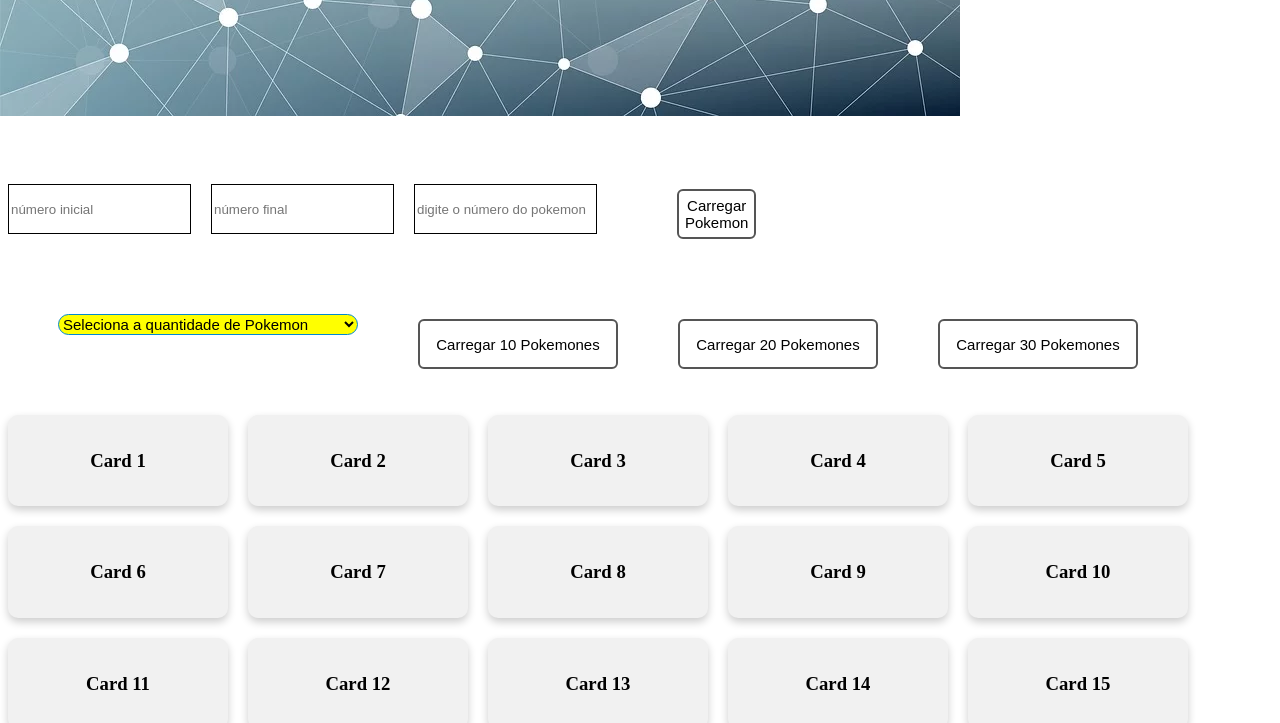
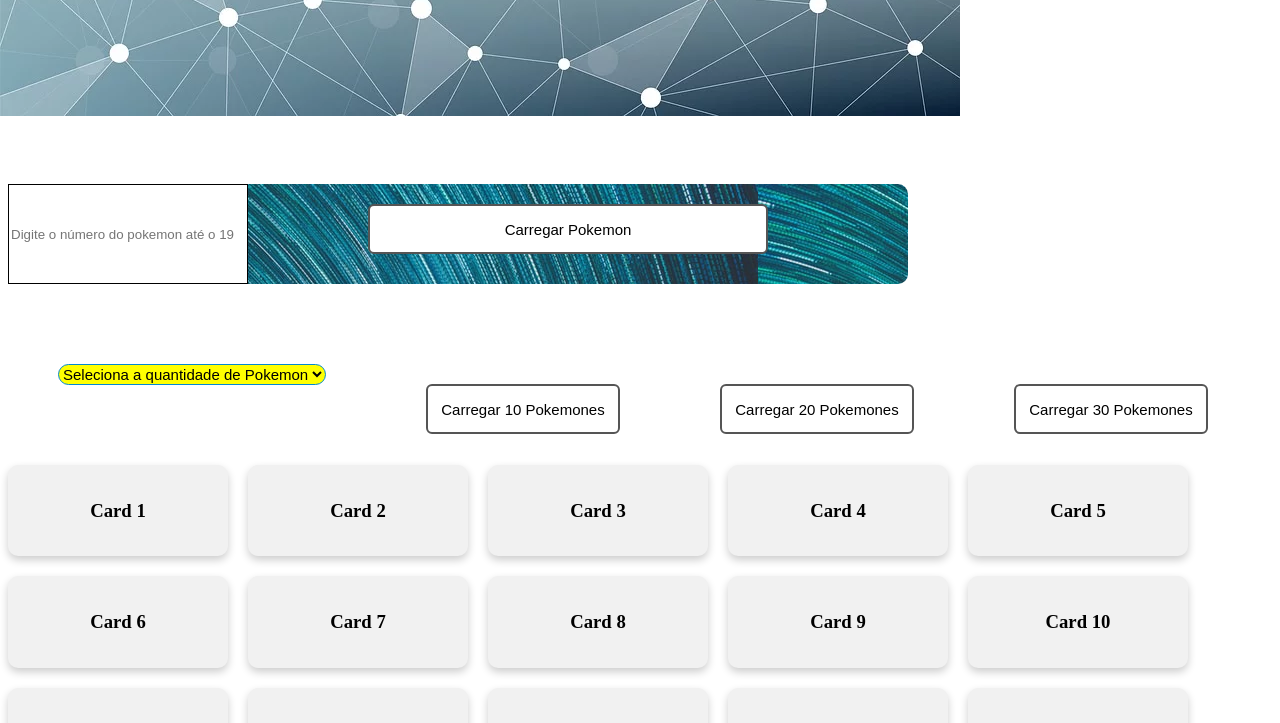
Before and after one commit to simone-art/teste1, a plain HTML site: page index.html in a window 1280 px wide. Shown: the part 524-1247 px from the top of the page. Drawn offline with Linux system fonts and the light colour scheme.

Commit message:
Revisão final de código em css e javascript

```diff
--- a/css/style.css
+++ b/css/style.css
@@ -89,11 +89,12 @@ body {
 .container-input{
     display: flex;
     flex-direction: row;
-    width: 100px;
-    height: 50px;
+    width: 900px;
+    height: 100px;
     border-radius: 10px;
     margin-top: 100px;
     margin-bottom: 80px;
+    background-image: url("../img/texture2.jpg")
 
 }
 
@@ -103,19 +104,19 @@ body {
 }
 
 .input-pokemon{
-    width: 400px;
+    width: 240px;
     margin-right: 20px;
     border: 1px solid;
 }
 
 
 .btn-information {
-    margin-top: 5px;
+    margin-top: 20px;
     font-size: 15px;
-    width: 200px;
+    width: 400px;
     height: 50px;
     border-radius: 6px;
-    margin-left: 60px;
+    margin-left: 100px;
     background-color: white;
     color: black;
     border: 2px solid #555555;
--- a/index.html
+++ b/index.html
@@ -16,7 +16,7 @@
             <div class="card-pikachu">
                 <img class="img-pikachu" src="./img/logo.png" alt="imagem do pokemon">
                 <p class="texto-site"><strong>O site oficial do Pokemon
-                        para voce aprender mais!</p></strong>
+                        para voçê consultar e aprender mais!</p></strong>
             </div>
         </div>
 
@@ -24,9 +24,9 @@
 
     <section>
         <div class="container-input">
-            <input class="input-pokemon" type="text" placeholder="número inicial">
-            <input class="input-pokemon" type="text" placeholder="número final">
-            <input id="pokemon-numero" class="input-pokemon" type="text" placeholder="digite o número do pokemon">
+            <!-- <input class="input-pokemon-inicial" type="text" placeholder="número inicial">
+            <input class="input-pokemon" type="text" placeholder="número final"> -->
+            <input id="pokemon-numero" class="input-pokemon" type="text" placeholder="Digite o número do pokemon até o 19">
             <button class="btn-information"><span>Carregar Pokemon</span></button>
         </div>
         <div class="options">
--- a/js/pokemon.js
+++ b/js/pokemon.js
@@ -1,4 +1,4 @@
-const input = document.querySelector(".input-pokemon");
+const input = document.querySelector(".input-pokemon-inicial");
 const botao = document.querySelector(".btn-information");
 const container = document.getElementById("container-pokemon");
 const card = document.querySelector('.cards');
@@ -28,12 +28,13 @@ function ConsultarPokemon() {
             console.log(pokemon.results[id].name)
             console.log(pokemon.results[id].url)
             card.innerHTML = `
-        <h1>Name:${pokemon.results[id].name}</h1>
+        <h1>Nome:${pokemon.results[id].name}</h1>
         <img src= "https://raw.githubusercontent.com/PokeAPI/sprites/master/sprites/pokemon/${id}.png">
         <h2> Tipo: "https://pokeapi.co/api/v2/type/${id}/"</h2>
         `
-        })
+    })
 }
+
 
 function MostrarSelectedPokemon() {
 
@@ -135,7 +136,7 @@ function MostrarSelectedPokemonVinte() {
     // let name = []
     console.log(selected)
 
-    fetch(`https://pokeapi.co/api/v2/pokemon?offset=10&limit=20`)
+    fetch(`https://pokeapi.co/api/v2/pokemon?offset=11&limit=20`)
 
         .then(function (response) {
             return response.json();
```
